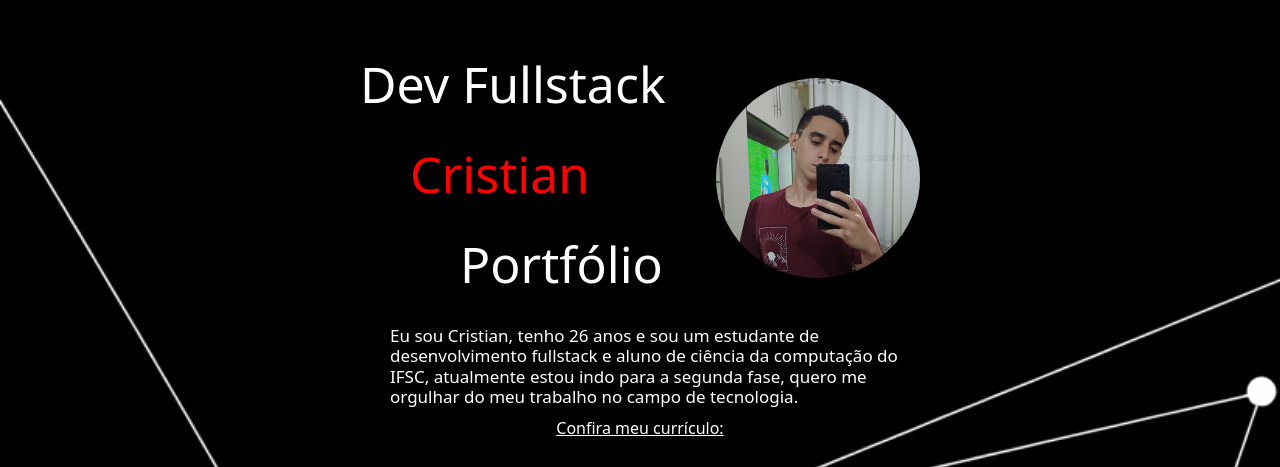
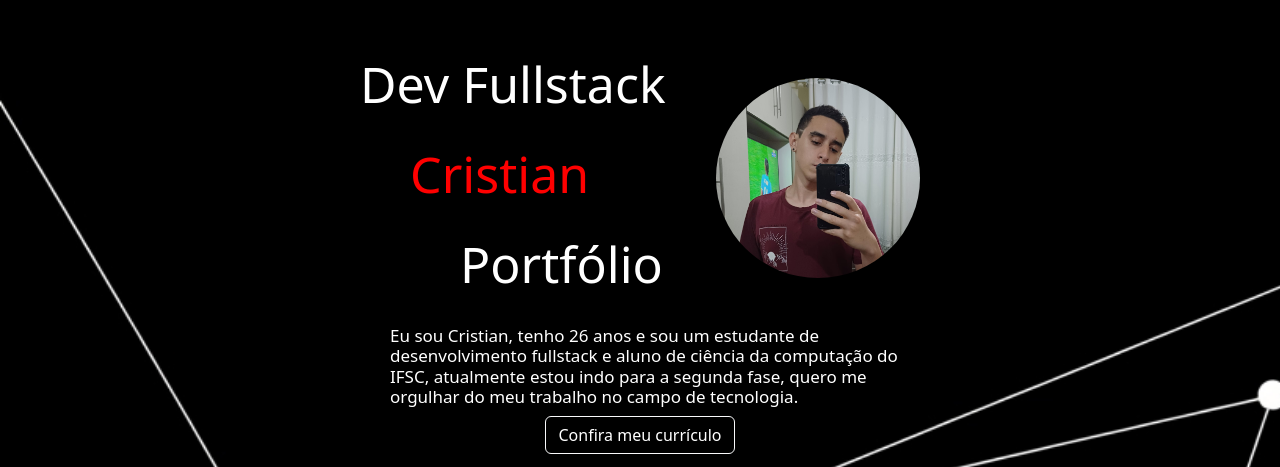
Before and after one commit to CristianR49/SitePessoal, a plain HTML site: page index.html in a window 1280 px wide. Shown: the top 467 px of the page. Drawn offline with nearby package versions, Linux system fonts and the light colour scheme.

Commit message:
ajuste background

```diff
--- a/index.html
+++ b/index.html
@@ -26,7 +26,7 @@
     <h4 class="descricao tema-1">Eu sou Cristian, tenho 26 anos e sou um estudante de desenvolvimento fullstack e aluno
       de ciência da computação do IFSC, atualmente estou indo para a segunda fase, quero me orgulhar do meu trabalho no
       campo de tecnologia.</h4>
-    <a href="curriculo.html" class="tema-1">Confira meu currículo:</a>
+    <a href="curriculo.html" class="tema-1 btn btn-outline-light">Confira meu currículo</a>
   </div>
   <div class="d-flex align-items-center justify-content-center">
     <h1 class="titulo tema-1"> Competências: </h1>
@@ -102,7 +102,7 @@
       <a href="https://github.com/CristianR49/e-AgendaMedicaWeb" class="link-projeto">
         e-Agenda Médica
       </a>
-      <a href="https://github.com/CristianR49/e-AgendaMedicaWeb"><img src="assets/eagendaMedica.png" alt=""
+      <a target="_blank" href="https://github.com/CristianR49/e-AgendaMedicaWeb"><img src="assets/eagendaMedica.png" alt=""
           class="icone-projeto"></a>
       <div class="div-projeto">
         <p class="descricao-projeto">Uma agenda que permite gerenciar médicos, cirurgias e consultas, trazendo
--- a/styles.css
+++ b/styles.css
@@ -1,5 +1,5 @@
 body{
-  background-image: url('/assets/background.png');
+  background-image: url('./assets/background.png');
   background-color: #000;
   background-size: cover;
 }
```
